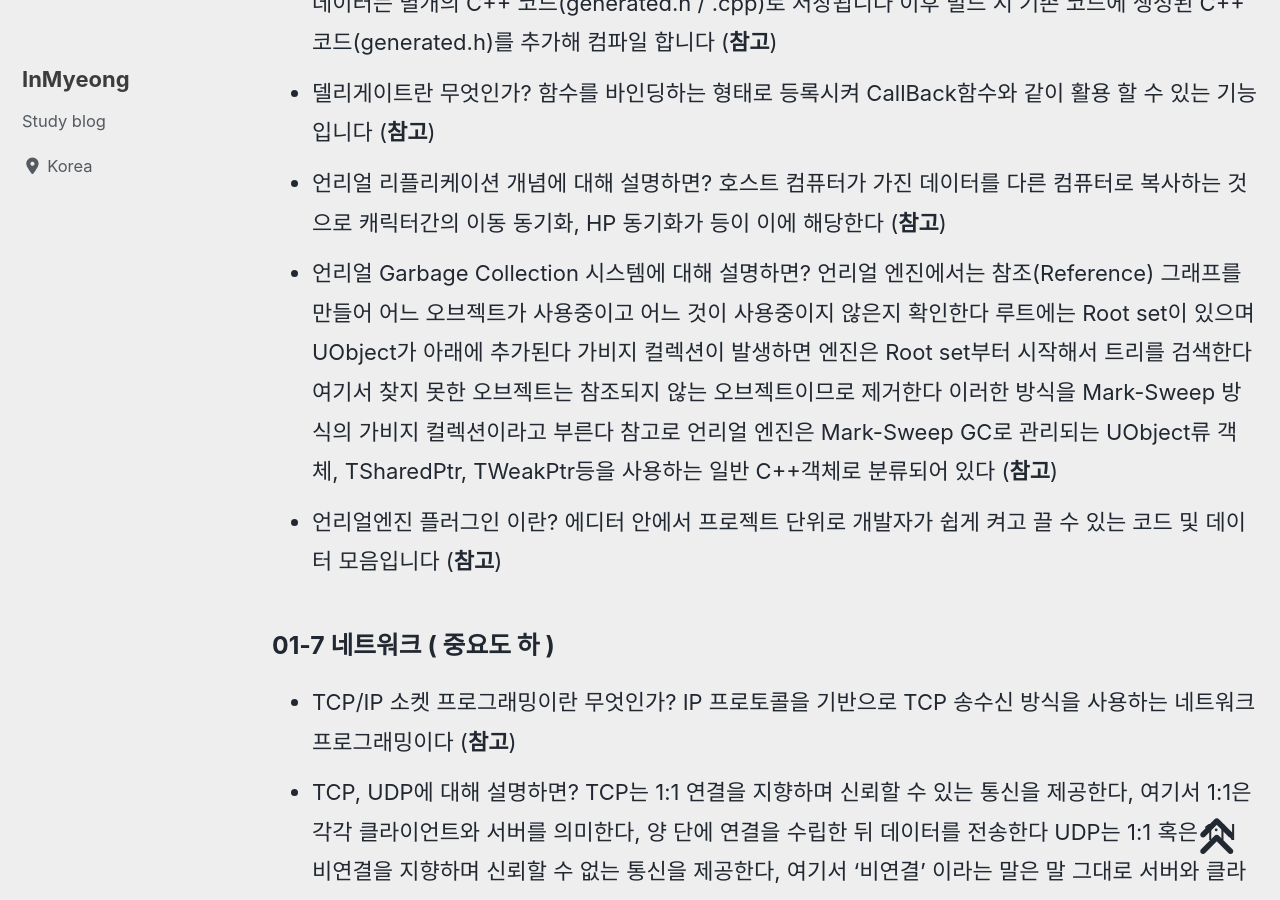
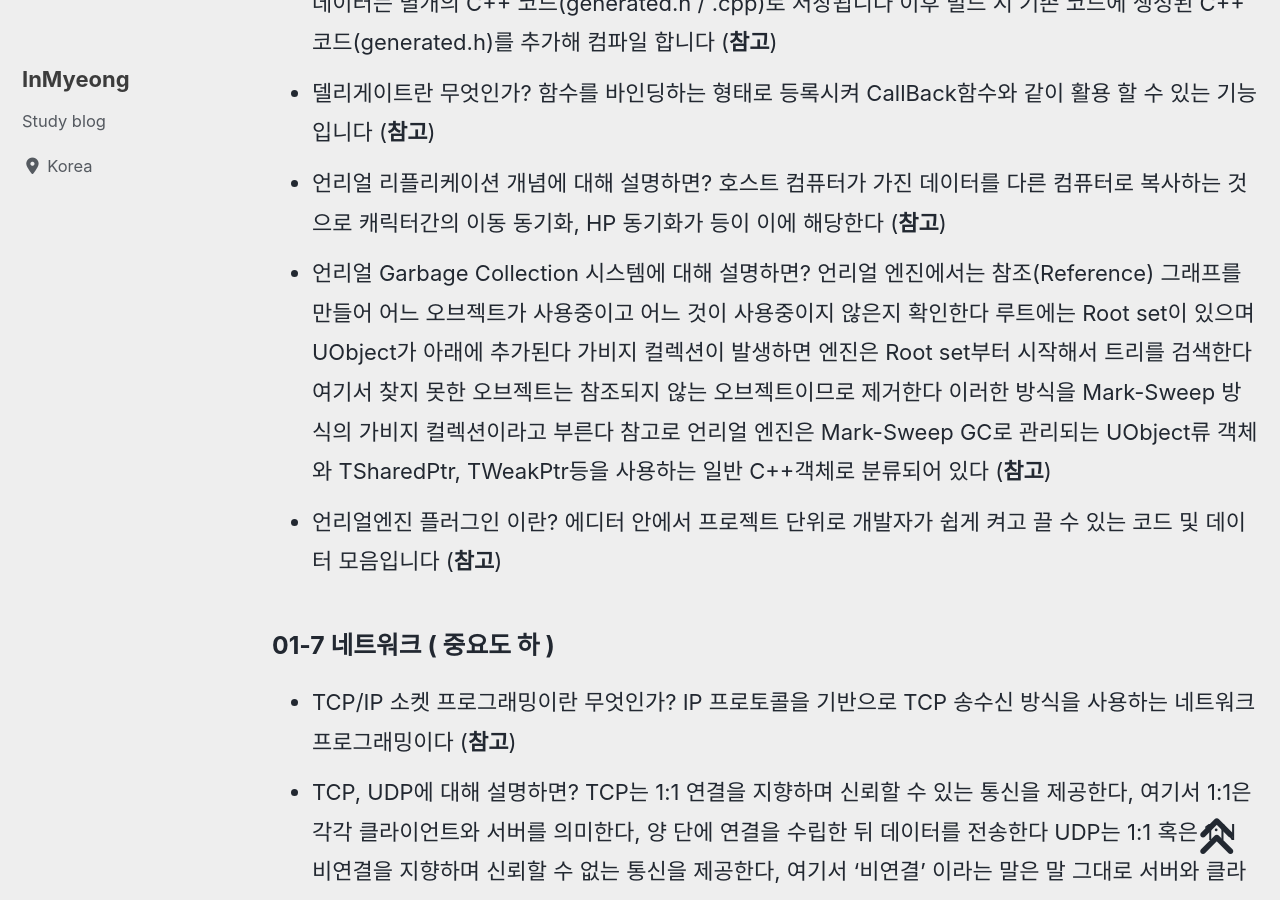
Before and after one commit to devMyeong/devMyeong.github.io, a Jekyll site: the page built from _posts/cs/2022-09-05-블로그-면접준비.md, in a window 1280 px wide and 900 px high, scrolled down 32507 px. Built offline with Jekyll 4.4.1, drawn with Linux system fonts in a browser that asks for light colours; cached includes are drawn as plain includes; nearby versions of some CDN libraries; some web fonts are replaced; comment, search, counter and statistics services are not loaded.

Commit message:
Chore : 수정

```diff
--- a/_posts/cs/2022-09-05-블로그-면접준비.md
+++ b/_posts/cs/2022-09-05-블로그-면접준비.md
@@ -294,7 +294,7 @@ last_modified_at: 2022-10-30
 - 언리얼엔진의 리플렉션 시스템 동작 원리에 대해 설명하면? UBT(Unreal Build Tool)이 리플렉션 키워드를 탐색한뒤, UHT(Unreal Header Tool)이 해당 .cpp를 파싱해 리플렉션 데이터를 수집한다 수집된 데이터는 별개의 C++ 코드(generated.h / .cpp)로 저장됩니다 이후 빌드 시 기존 코드에 생성된 C++ 코드(generated.h)를 추가해 컴파일 합니다 ([**참고**](https://hyo-ue4study.tistory.com/182))
 - 델리게이트란 무엇인가? 함수를 바인딩하는 형태로 등록시켜 CallBack함수와 같이 활용 할 수 있는 기능입니다 ([**참고**](https://darkcatgame.tistory.com/66))
 - 언리얼 리플리케이션 개념에 대해 설명하면? 호스트 컴퓨터가 가진 데이터를 다른 컴퓨터로 복사하는 것으로 캐릭터간의 이동 동기화, HP 동기화가 등이 이에 해당한다 ([**참고**](https://zenoahn.tistory.com/90))
-- 언리얼 Garbage Collection 시스템에 대해 설명하면? 언리얼 엔진에서는 참조(Reference) 그래프를 만들어 어느 오브젝트가 사용중이고 어느 것이 사용중이지 않은지 확인한다 루트에는 Root set이 있으며 UObject가 아래에 추가된다 가비지 컬렉션이 발생하면 엔진은 Root set부터 시작해서 트리를 검색한다 여기서 찾지 못한 오브젝트는 참조되지 않는 오브젝트이므로 제거한다 이러한 방식을 Mark-Sweep 방식의 가비지 컬렉션이라고 부른다 참고로 언리얼 엔진은 Mark-Sweep GC로 관리되는 UObject류 객체, TSharedPtr, TWeakPtr등을 사용하는 일반 C++객체로 분류되어 있다 ([**참고**](https://upbo.tistory.com/79))
+- 언리얼 Garbage Collection 시스템에 대해 설명하면? 언리얼 엔진에서는 참조(Reference) 그래프를 만들어 어느 오브젝트가 사용중이고 어느 것이 사용중이지 않은지 확인한다 루트에는 Root set이 있으며 UObject가 아래에 추가된다 가비지 컬렉션이 발생하면 엔진은 Root set부터 시작해서 트리를 검색한다 여기서 찾지 못한 오브젝트는 참조되지 않는 오브젝트이므로 제거한다 이러한 방식을 Mark-Sweep 방식의 가비지 컬렉션이라고 부른다 참고로 언리얼 엔진은 Mark-Sweep GC로 관리되는 UObject류 객체와 TSharedPtr, TWeakPtr등을 사용하는 일반 C++객체로 분류되어 있다 ([**참고**](https://upbo.tistory.com/79))
 - 언리얼엔진 플러그인 이란? 에디터 안에서 프로젝트 단위로 개발자가 쉽게 켜고 끌 수 있는 코드 및 데이터 모음입니다 ([**참고**](https://docs.unrealengine.com/4.27/ko/ProductionPipelines/Plugins/))
 
 ### 01-7 네트워크 ( 중요도 하 )
```
